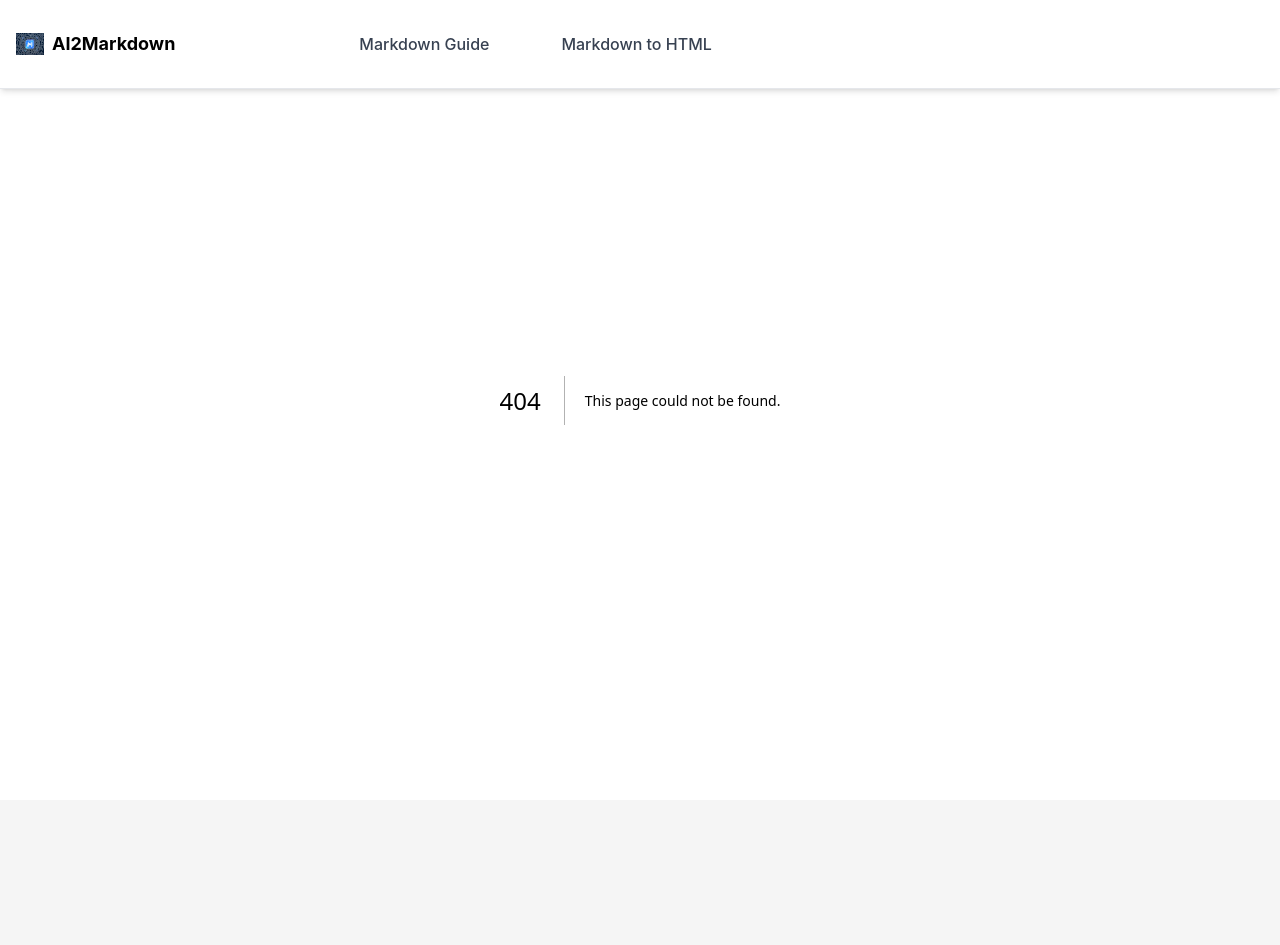
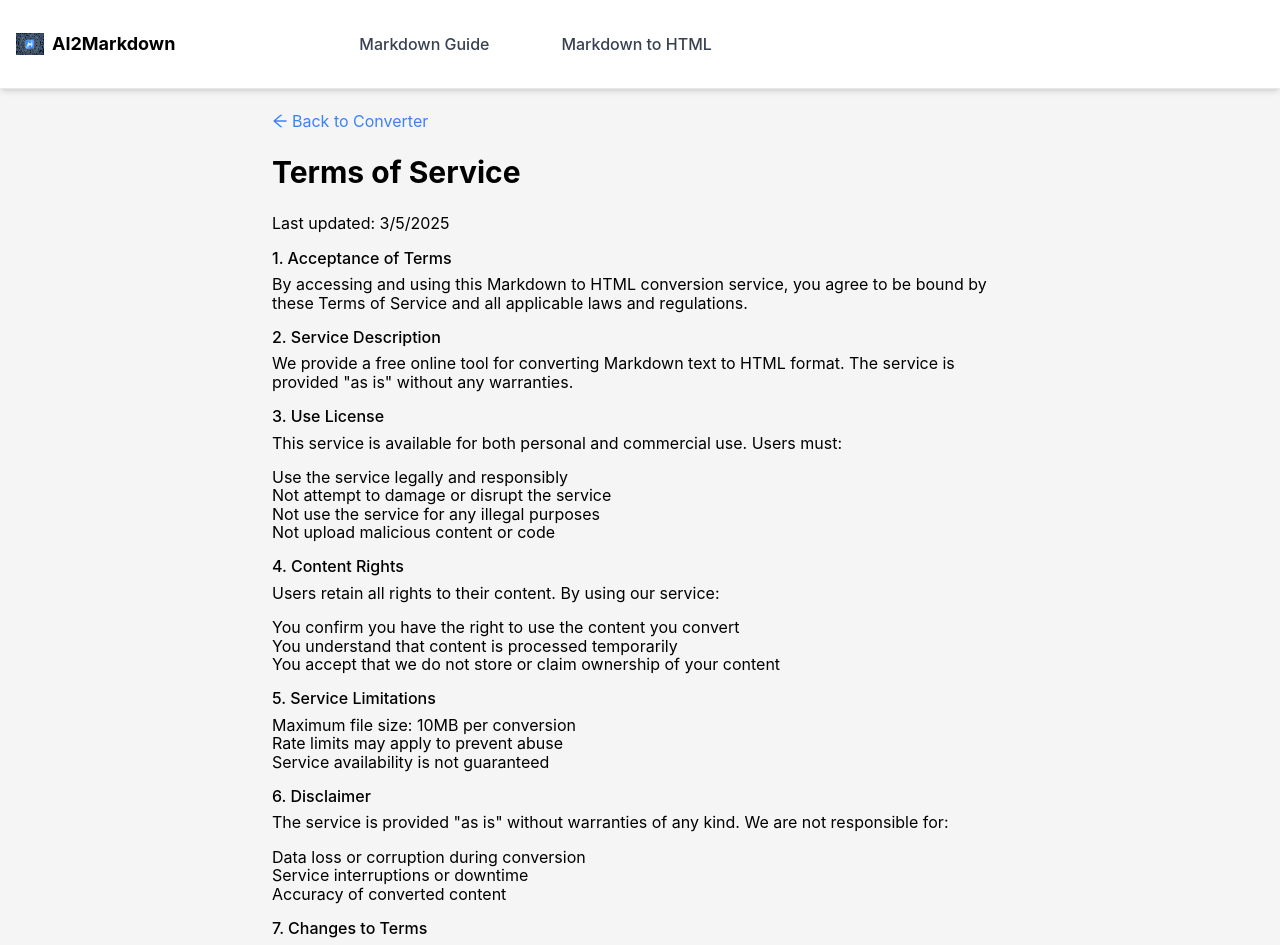
Before and after one commit to lensseoyhshi/markdown-code-next, a Next.js app: page /terms in a window 1280 px wide. Before the commit this address had no page. Shown: the top 945 px of the page. Before the commit the page ends 800 px from the top, so only its background shows below. Built offline with nearby package versions, Linux system fonts and the light colour scheme.

Commit message:
隐私，服务条款，联系方式

```diff
--- /dev/null
+++ b/src/app/contact/page.tsx
@@ -0,0 +1,35 @@
+
+import Link from 'next/link';
+import { ArrowLeftOutlined } from '@ant-design/icons';
+
+export const metadata = {
+    title: 'Contact Us - AI2Markdown',
+    description: 'Contact information for AI2Markdown converter tool'
+};
+
+export default function Contact() {
+    return (
+        <article className="container mx-auto p-4 max-w-3xl">
+<Link href="/markdown-to-html" className="flex items-center text-blue-500 mb-6 hover:underline">
+                <ArrowLeftOutlined className="mr-1"/> Back to Converter
+            </Link>
+            <h1 className="text-3xl font-bold mb-6">Contact Us</h1>
+            <div className="prose lg:prose-xl">
+                <p>We'd love to hear from you! Here's how you can reach us:</p>
+
+                <h2>Email</h2>
+                <p>For general inquiries: lensseoyhshi@gmail.com</p>
+
+                <h2>Social Media</h2>
+                <p>Follow us on:</p>
+                <ul>
+                    <li>Twitter: @ai2markdown</li>
+                    <li>GitHub: github.com/ai2markdown</li>
+                </ul>
+
+                <h2>Response Time</h2>
+                <p>We typically respond to all inquiries within 24-48 hours during business days.</p>
+            </div>
+        </article>
+    );
+}
--- /dev/null
+++ b/src/app/privacy/page.tsx
@@ -0,0 +1,61 @@
+import Link from 'next/link';
+import { ArrowLeftOutlined } from '@ant-design/icons';
+
+export const metadata = {
+    title: 'Privacy Policy - Markdown to HTML Converter',
+    description: 'Privacy Policy for our Markdown to HTML conversion tool'
+};
+
+export default function Privacy() {
+    return (
+        <article className="container mx-auto p-4 max-w-3xl">
+            <Link href="/markdown-to-html" className="flex items-center text-blue-500 mb-6 hover:underline">
+                <ArrowLeftOutlined className="mr-1"/> Back to Converter
+            </Link>
+            <h1 className="text-3xl font-bold mb-6">Privacy Policy</h1>
+            <div className="prose lg:prose-xl">
+                <p>Last updated: {new Date().toLocaleDateString()}</p>
+
+                <h2>1. Data Collection and Usage</h2>
+                <p>Our Markdown to HTML conversion tool collects the following data:</p>
+                <ul>
+                    <li>Your Markdown content (temporarily used during conversion only)</li>
+                    <li>Basic usage statistics (such as page visits and conversion counts)</li>
+                </ul>
+
+                <h2>2. Data Security</h2>
+                <p>We commit to:</p>
+                <ul>
+                    <li>Never permanently store your Markdown content</li>
+                    <li>Process all conversions directly in your browser</li>
+                    <li>Never share your content with third parties</li>
+                </ul>
+
+                <h2>3. Cookie Usage</h2>
+                <p>We use cookies solely for:</p>
+                <ul>
+                    <li>Remembering your preferences</li>
+                    <li>Improving user experience</li>
+                    <li>Essential website functionality</li>
+                </ul>
+
+                <h2>4. Your Rights</h2>
+                <p>You have the right to:</p>
+                <ul>
+                    <li>Access your data</li>
+                    <li>Request deletion of your data</li>
+                    <li>Opt-out of cookies (except essential ones)</li>
+                </ul>
+
+                <h2>5. Contact Information</h2>
+                <p>If you have any questions about this Privacy Policy, please contact us:</p>
+                <ul>
+                    <li>Email: lensseoyhshi@gmail.com</li>
+                </ul>
+
+                <h2>6. Changes to This Policy</h2>
+                <p>We may update our Privacy Policy from time to time. We will notify you of any changes by posting the new Privacy Policy on this page.</p>
+            </div>
+        </article>
+    );
+}
--- /dev/null
+++ b/src/app/terms/page.tsx
@@ -0,0 +1,65 @@
+import Link from 'next/link';
+import { ArrowLeftOutlined } from '@ant-design/icons';
+
+export const metadata = {
+    title: 'Terms of Service - Markdown to HTML Converter',
+    description: 'Terms of Service for our Markdown to HTML conversion tool'
+};
+
+export default function Terms() {
+    return (
+        <article className="container mx-auto p-4 max-w-3xl">
+            <Link href="/markdown-to-html" className="flex items-center text-blue-500 mb-6 hover:underline">
+                <ArrowLeftOutlined className="mr-1"/> Back to Converter
+            </Link>
+            <h1 className="text-3xl font-bold mb-6">Terms of Service</h1>
+            <div className="prose lg:prose-xl">
+                <p>Last updated: {new Date().toLocaleDateString()}</p>
+
+                <h2>1. Acceptance of Terms</h2>
+                <p>By accessing and using this Markdown to HTML conversion service, you agree to be bound by these Terms of Service and all applicable laws and regulations.</p>
+
+                <h2>2. Service Description</h2>
+                <p>We provide a free online tool for converting Markdown text to HTML format. The service is provided "as is" without any warranties.</p>
+
+                <h2>3. Use License</h2>
+                <p>This service is available for both personal and commercial use. Users must:</p>
+                <ul>
+                    <li>Use the service legally and responsibly</li>
+                    <li>Not attempt to damage or disrupt the service</li>
+                    <li>Not use the service for any illegal purposes</li>
+                    <li>Not upload malicious content or code</li>
+                </ul>
+
+                <h2>4. Content Rights</h2>
+                <p>Users retain all rights to their content. By using our service:</p>
+                <ul>
+                    <li>You confirm you have the right to use the content you convert</li>
+                    <li>You understand that content is processed temporarily</li>
+                    <li>You accept that we do not store or claim ownership of your content</li>
+                </ul>
+
+                <h2>5. Service Limitations</h2>
+                <ul>
+                    <li>Maximum file size: 10MB per conversion</li>
+                    <li>Rate limits may apply to prevent abuse</li>
+                    <li>Service availability is not guaranteed</li>
+                </ul>
+
+                <h2>6. Disclaimer</h2>
+                <p>The service is provided "as is" without warranties of any kind. We are not responsible for:</p>
+                <ul>
+                    <li>Data loss or corruption during conversion</li>
+                    <li>Service interruptions or downtime</li>
+                    <li>Accuracy of converted content</li>
+                </ul>
+
+                <h2>7. Changes to Terms</h2>
+                <p>We reserve the right to modify these terms at any time. Continued use of the service constitutes acceptance of new terms.</p>
+
+                <h2>8. Contact</h2>
+                <p>For questions about these Terms of Service, please contact us at lensseoyhshi@gmail.com</p>
+            </div>
+        </article>
+    );
+}
```
Also changed, not shown: src/app/markdown-to-html/page.tsx (line endings or trailing spaces), src/app/page.tsx (line endings or trailing spaces).
